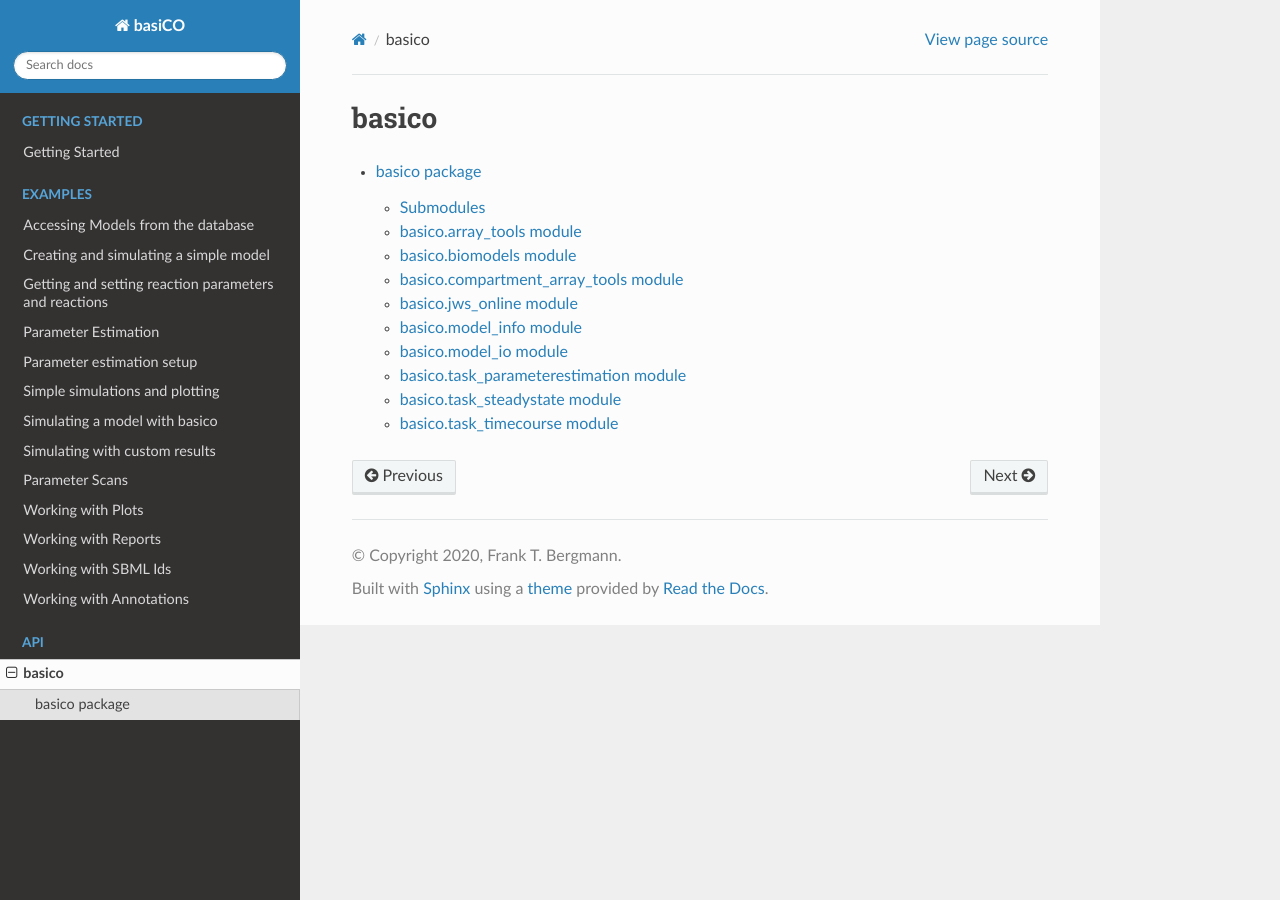
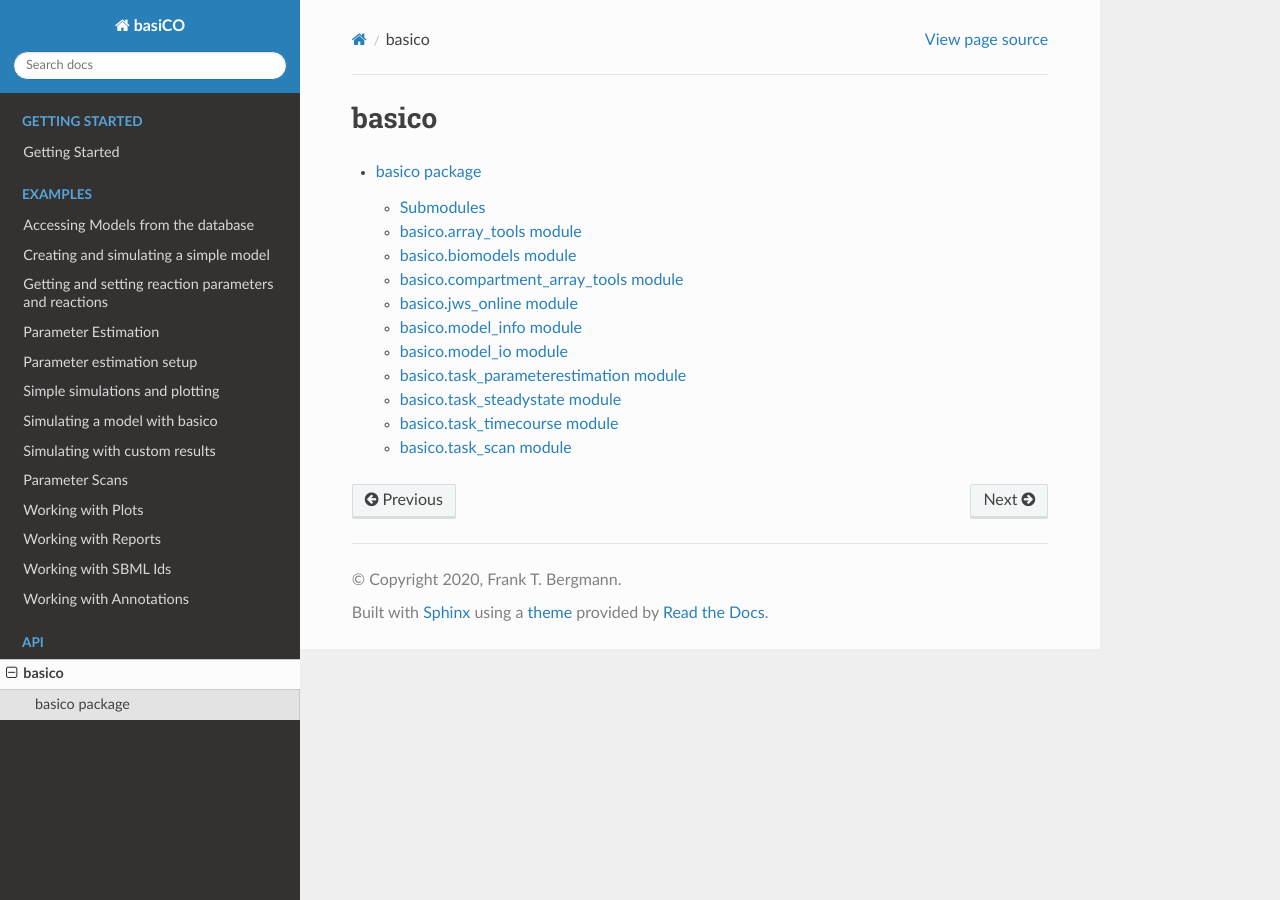
Before and after one commit to copasi/basico, a Sphinx documentation site: the page built from docs/API/modules.rst, in a window 1280 px wide. Built offline with Sphinx 7.4.7 and the Read the Docs theme 2.0.0, drawn with Linux system fonts in a browser that asks for light colours; pages that are not in the unit, such as notebooks, are missing from menus.

Commit message:
- add scan documentation to index

```diff
--- a/docs/API/basico.rst
+++ b/docs/API/basico.rst
@@ -80,3 +80,11 @@ basico.task\_timecourse module
    :members:
    :undoc-members:
    :show-inheritance:
+
+basico.task\_scan module
+------------------------------
+
+.. automodule:: basico.task_scan
+   :members:
+   :undoc-members:
+   :show-inheritance:
```
